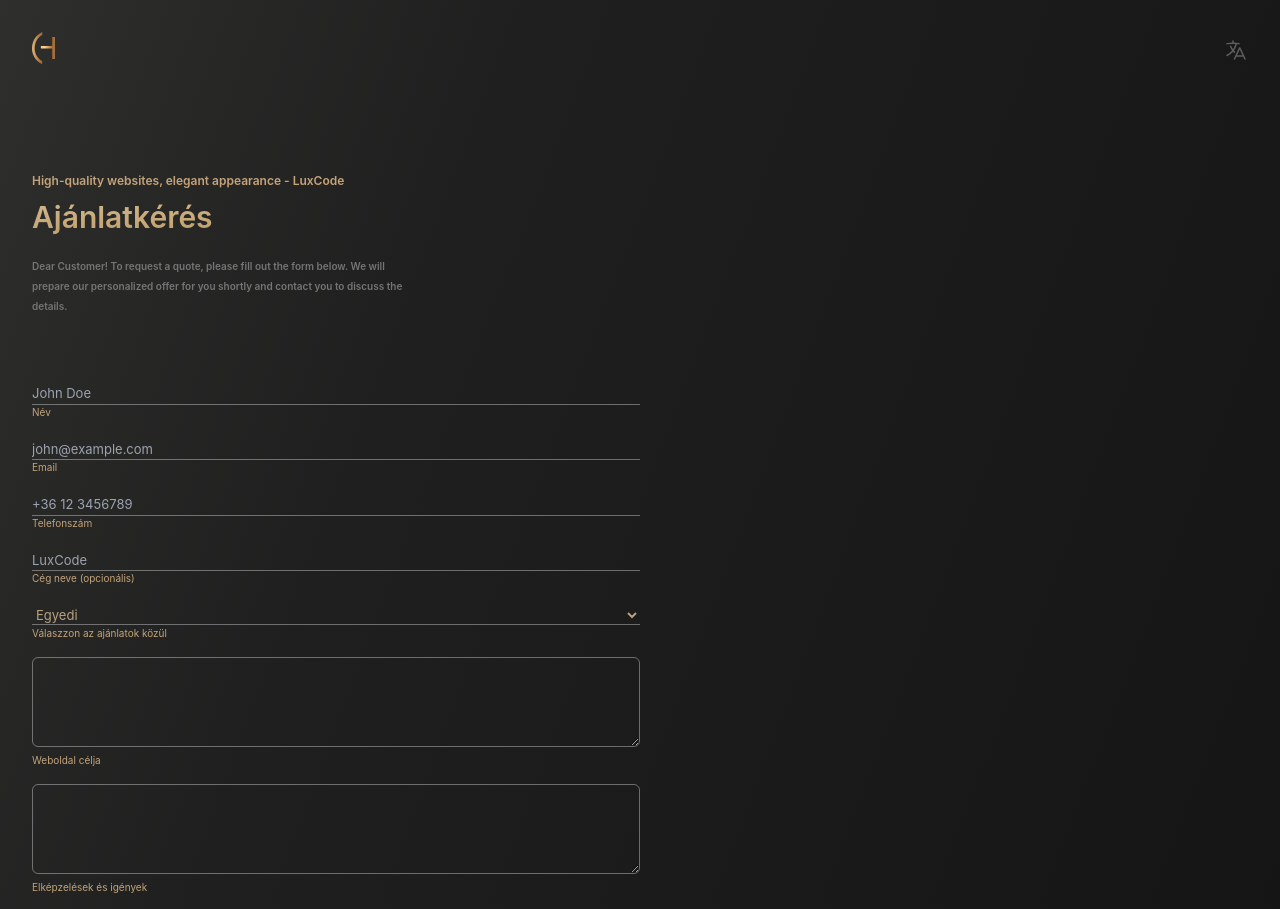
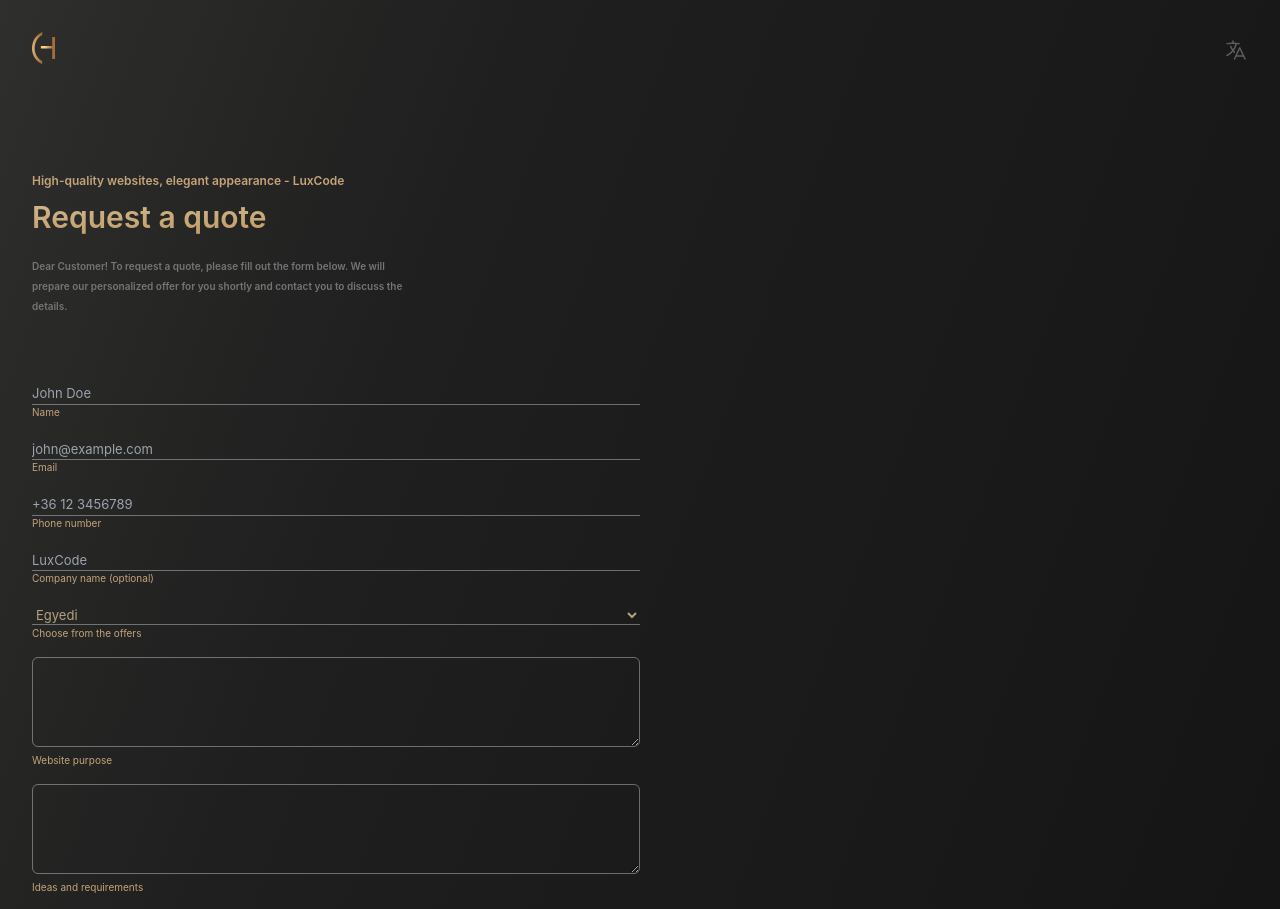
Before and after one commit to Homvi/luxcode, a React (Create React App) app: page /quote in a window 1280 px wide. Shown: the top 909 px of the page. Built offline with nearby package versions, Linux system fonts and the light colour scheme.

Commit message:
translate form

```diff
--- a/src/components/Form.jsx
+++ b/src/components/Form.jsx
@@ -1,12 +1,12 @@
 import React, { useState } from "react";
 
-const Form = () => {
+const Form = ({data, language}) => {
   const [messageSent, setMessageSent] = useState(false);
   const [isError, setIsError] = useState(false);
 
+
   const handleSubmit = async (event) => {
     event.preventDefault();
-    console.log("Submit happend");
 
     // Get form data
     const formData = {
@@ -62,7 +62,7 @@ const Form = () => {
           className="block text-[10px] text-transparent thin bg-clip-text bg-gradient-to-br from-[#B8A080] to-[#DEA96B]  mb-2"
           htmlFor="name"
         >
-          Név
+          {data[language].requestQuote.formLabels.name}
         </label>
       </div>
       {/* email */}
@@ -78,7 +78,7 @@ const Form = () => {
           className="block text-[10px] text-transparent thin bg-clip-text bg-gradient-to-br from-[#B8A080] to-[#DEA96B]  mb-2"
           htmlFor="email"
         >
-          Email
+          {data[language].requestQuote.formLabels.email}
         </label>
       </div>
       {/* eddig */}
@@ -96,7 +96,7 @@ const Form = () => {
           className="block text-[10px] text-transparent thin bg-clip-text bg-gradient-to-br from-[#B8A080] to-[#DEA96B]  mb-2"
           htmlFor="tel"
         >
-          Telefonszám
+          {data[language].requestQuote.formLabels.phone}
         </label>
       </div>
       {/* eddig */}
@@ -113,7 +113,7 @@ const Form = () => {
           className="block text-[10px] text-transparent thin bg-clip-text bg-gradient-to-br from-[#B8A080] to-[#DEA96B]  mb-2"
           htmlFor="company"
         >
-          Cég neve (opcionális)
+          {data[language].requestQuote.formLabels.companyName}
         </label>
       </div>
       {/* eddig */}
@@ -141,7 +141,7 @@ const Form = () => {
           className="block text-[10px] text-transparent thin bg-clip-text bg-gradient-to-br from-[#B8A080] to-[#DEA96B]  mb-2"
           htmlFor="services"
         >
-          Válaszzon az ajánlatok közül
+                 {data[language].requestQuote.formLabels.selectFromTheOptions}
         </label>
       </div>
       {/* eddig */}
@@ -157,7 +157,7 @@ const Form = () => {
           className="block text-[10px] text-transparent thin bg-clip-text bg-gradient-to-br from-[#B8A080] to-[#DEA96B]  mb-2"
           htmlFor="purpose"
         >
-          Weboldal célja
+          {data[language].requestQuote.formLabels.purpose}
         </label>
       </div>
       {/* eddig */}
@@ -173,7 +173,7 @@ const Form = () => {
           className="block text-[10px] text-transparent thin bg-clip-text bg-gradient-to-br from-[#B8A080] to-[#DEA96B]  mb-2"
           htmlFor="ideas"
         >
-          Elképzelések és igények
+          {data[language].requestQuote.formLabels.needs}
         </label>
       </div>
       {/* eddig */}
@@ -189,7 +189,7 @@ const Form = () => {
           className="block text-[10px] text-transparent thin bg-clip-text bg-gradient-to-br from-[#B8A080] to-[#DEA96B]  mb-2"
           htmlFor="custom"
         >
-          Egyedi igények (opcionális)
+          {data[language].requestQuote.formLabels.specificNeeds}
         </label>
       </div>
       {/* eddig */}
--- a/src/components/PriceCard.jsx
+++ b/src/components/PriceCard.jsx
@@ -3,7 +3,7 @@ import Description from "./Description";
 import check from "../assets/check.svg";
 import { Link } from "react-router-dom";
 
-const PriceCard = ({ data }) => {
+const PriceCard = ({ data, buttonContent }) => {
   return (
     <div className="min-h-[580px] shadow-xl flex items-start  flex-col justify-between w-full p-5 rounded-md md:w-80 mr-2 bg-[#1A1B1A] mt-2 text-white">
       <div className="wrapper">
@@ -36,7 +36,7 @@ const PriceCard = ({ data }) => {
         <div className="fit p-[1px] bg-slate-50 w-fit  rounded-full bg-gradient-to-br from-[#CFBEA4]  to-[#b28647] hover:cursor-pointer transition-all  hover:from-orange-300 hover:shadow-xl">
           <div className="px-3 py-1 rounded-full bg-[#151414] w-fit ">
             <div className="text-[10px] font-medium text-transparent bg-clip-text bg-gradient-to-b from-[#DBCFB8] to-[#837C67]">
-              <Link to="/quote">Ezt választom</Link>
+              <Link to="/quote">{buttonContent}</Link>
             </div>
           </div>
         </div>
--- a/src/data.js
+++ b/src/data.js
@@ -12,12 +12,26 @@ export const data = {
         "Üdvözöljük a LuxCode-nál! Egyedi és elegáns weboldalak tervezése és fejlesztése az Ön vállalkozása számára. Profi csapatunk gondoskodik a tökéletes online megjelenésről. Legyen sikeres velünk az internetes világban!",
     },
     requestQuote: {
+      heading: "Ajánlatkérés",
       description:
         "Kedves Ügyfelünk! Az ajánlatkéréshez kérjük, töltse ki az alábbi űrlapot. Rövid időn belül elkészítjük személyre szabott ajánlatunkat és kapcsolatba lépünk Önnel a részletek egyeztetése érdekében.",
+      formLabels: {
+        name: "Név",
+        email: "Email",
+        phone: "Telefonszám",
+        comapnyName: "Cég neve (opcionális)",
+        selectFromTheOptions: "Válaszzon az ajánlatok közül",
+        purpose: "Weboldal célja",
+        needs: "Elképzelések és igények",
+        specificNeeds: "Egyedi igények (opcionális)",
+      },
     },
     services: {
+      heading: "Szolgáltatásaink",
       description:
         "Fedezze fel a LuxCode kreatív és hatékony webfejlesztési szolgáltatásait, amelyek segítenek vállalkozásának növekedésében és sikerességében az online világban.",
+      featuredServices: "Kiemelt szolgáltatásaink",
+      priceCardBtnContent: "Ezt választom",
       moreInfo:
         "Amennyiben a fentiekben felsorolt szolgáltatásoktól eltérő igényük merülne fel, kérjük, ne habozzanak jelezni felénk. Kattintsanak az alábbi gombra, és használják a webes kalkulátorunkat az igényeik pontosabb meghatározásához.",
       priceCardData: {
@@ -75,12 +89,13 @@ export const data = {
           ],
         },
       },
+      requestQuoteBtnContent: "Kérjen ajánlatot most",
     },
     testemonials: [
       "A LuxCode által tervezett esküvői weboldalunk gyönyörű és könnyen használható volt.Köszönjük a fantasztikus munkát!",
       "A LuxCode remek munkát végzett az Akman Solutions weboldalán, amely most tökéletesen tükrözi vállalkozásunk szellemiségét és szolgáltatásait.",
     ],
-    testemonialTitle:"Elégedett ügyfelek mondták rólunk",
+    testemonialTitle: "Elégedett ügyfelek mondták rólunk",
     testemonialDescription:
       "A LuxCode büszke arra, hogy a legjobb minőségű szolgáltatásokat nyújtja ügyfeleinek. Célunk, hogy segítsünk ügyfeleinknek erős és hatékony online jelenlétet kialakítani.",
   },
@@ -97,12 +112,26 @@ export const data = {
         "Welcome to LuxCode! Custom and elegant website design and development for your business. Our professional team ensures the perfect online presence. Be successful with us in the online world!",
     },
     requestQuote: {
+      heading: "Request a quote",
       description:
         "Dear Customer! To request a quote, please fill out the form below. We will prepare our personalized offer for you shortly and contact you to discuss the details.",
+      formLabels: {
+        name: "Name",
+        email: "Email",
+        phone: "Phone number",
+        companyName: "Company name (optional)",
+        selectFromTheOptions: "Choose from the offers",
+        purpose: "Website purpose",
+        needs: "Ideas and requirements",
+        specificNeeds: "Specific needs (optional)",
+      },
     },
     services: {
+      heading: "Our services",
       description:
         "Discover LuxCode's creative and efficient web development services that help your business grow and succeed in the online world.",
+      featuredServices: "Featured services",
+      priceCardBtnContent: "I choose this",
       moreInfo:
         "If you have needs different from the services listed above, please do not hesitate to let us know. Click on the button below and use our online calculator to better define your needs.",
       priceCardData: {
@@ -158,12 +187,13 @@ export const data = {
           ],
         },
       },
+      requestQuoteBtnContent: "Request a quote now",
     },
     testemonials: [
       "The wedding website designed by LuxCode was beautiful and easy to use. Thank you for the fantastic work!",
       "LuxCode did a great job on the Akman Solutions website, which now perfectly reflects our company's spirit and services.",
     ],
-    testemonialTitle:"Satisfied clients said about us",
+    testemonialTitle: "Satisfied clients said about us",
     testemonialDescription:
       "LuxCode is proud to provide the highest quality services to its clients. Our goal is to help our clients establish a strong and effective online presence.",
   },
@@ -180,14 +210,28 @@ export const data = {
         "¡Bienvenido a LuxCode! Diseño y desarrollo de sitios web personalizados y elegantes para su negocio. Nuestro equipo profesional se encarga de la perfecta presencia en línea. ¡Ten éxito con nosotros en el mundo en línea!",
     },
     requestQuote: {
+      heading: "Solicitud de presupuesto",
       description:
         "Estimado cliente! Para solicitar un presupuesto, complete el siguiente formulario. En breve, prepararemos nuestra oferta personalizada para usted y nos pondremos en contacto para discutir los detalles.",
+      formLabels: {
+        name: "Nombre",
+        email: "Correo electrónico",
+        phone: "Número de teléfono",
+        companyName: "Nombre de la empresa (opcional)",
+        selectFromTheOptions: "Elija entre las opciones",
+        purpose: "Propósito del sitio web",
+        needs: "Ideas y requisitos",
+        specificNeeds: "Necesidades específicas (opcional)",
+      },
     },
     services: {
+      heading: "Nuestros servicios",
       description:
         "Descubra los servicios creativos y eficientes de desarrollo web de LuxCode que ayudan a su negocio a crecer y tener éxito en el mundo en línea.",
       moreInfo:
         "Si tiene necesidades diferentes a los servicios mencionados anteriormente, no dude en informarnos. Haga clic en el botón a continuación y utilice nuestra calculadora en línea para definir mejor sus necesidades.",
+      featuredServices: "Servicios destacados",
+      priceCardBtnContent: "Elijo esto",
       priceCardData: {
         cardOne: {
           title: "Boda",
@@ -242,8 +286,9 @@ export const data = {
           ],
         },
       },
+      requestQuoteBtnContent: "Solicite un presupuesto ahora",
     },
-    testemonialTitle:"Clientes satisfechos hablaron de nosotros",
+    testemonialTitle: "Clientes satisfechos hablaron de nosotros",
     testemonials: [
       "El sitio web de bodas diseñado por LuxCode era hermoso y fácil de usar. ¡Gracias por el fantástico trabajo!",
       "LuxCode hizo un gran trabajo en el sitio web de Akman Solutions, que ahora refleja perfectamente el espíritu y los servicios de nuestra empresa.",
--- a/src/pages/Quote.jsx
+++ b/src/pages/Quote.jsx
@@ -20,7 +20,7 @@ const Quote = () => {
       <div className="mt-12">
         <Subheading content={data[language].subheading} />
         <div className="mb-5">
-          <Heading content="Ajánlatkérés" />
+          <Heading content={data[language].requestQuote.heading} />
         </div>
       </div>
       <div className="mb-16">
@@ -28,11 +28,11 @@ const Quote = () => {
       </div>
       {/* form comes here */}
       <div className="w-ful lg:w-[70%] xl:w-[50%] min-h-[500px] mb-24">
-        <Form />
+        <Form data={data} language={language}/>
       </div>
       {/* form comes here */}
       <div className="mb-3">
-      <Subheading content={data[language].testemonialTitle} />
+        <Subheading content={data[language].testemonialTitle} />
       </div>
       <div className="flex flex-col xl:flex-row">
         <div className="flex">
```
Also changed, not shown: src/pages/Services.jsx (+6 -6 lines).
